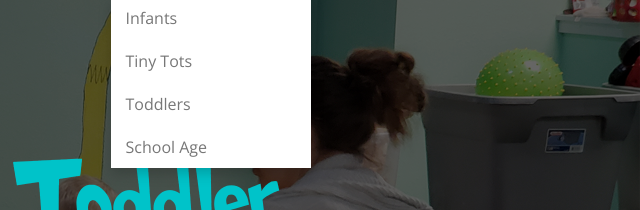
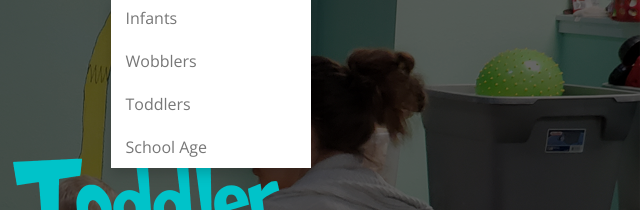
Before and after one commit to cbluth95/ohtheplacesdaycare, a plain HTML site: page index.html in a window 1280 px wide. Both pictures are taken after a click on the link "Programs". Shown: the part 153-363 px from the top of the page, 640-1280 px from the left. Drawn offline with nearby package versions, Linux system fonts and the light colour scheme; a web font is replaced by a local one.

Commit message:
nav edit

```diff
--- a/dynamic-containers/dynamicMainNav.html
+++ b/dynamic-containers/dynamicMainNav.html
@@ -66,7 +66,7 @@
                                                 <a href="infants.html">Infants</a>
                                             </li>
                                             <li>
-                                                <a href="#">Tiny Tots</a>
+                                                <a href="#">Wobblers</a>
                                             </li>
                                             <li>
                                                 <a href="#">Toddlers</a>
```
